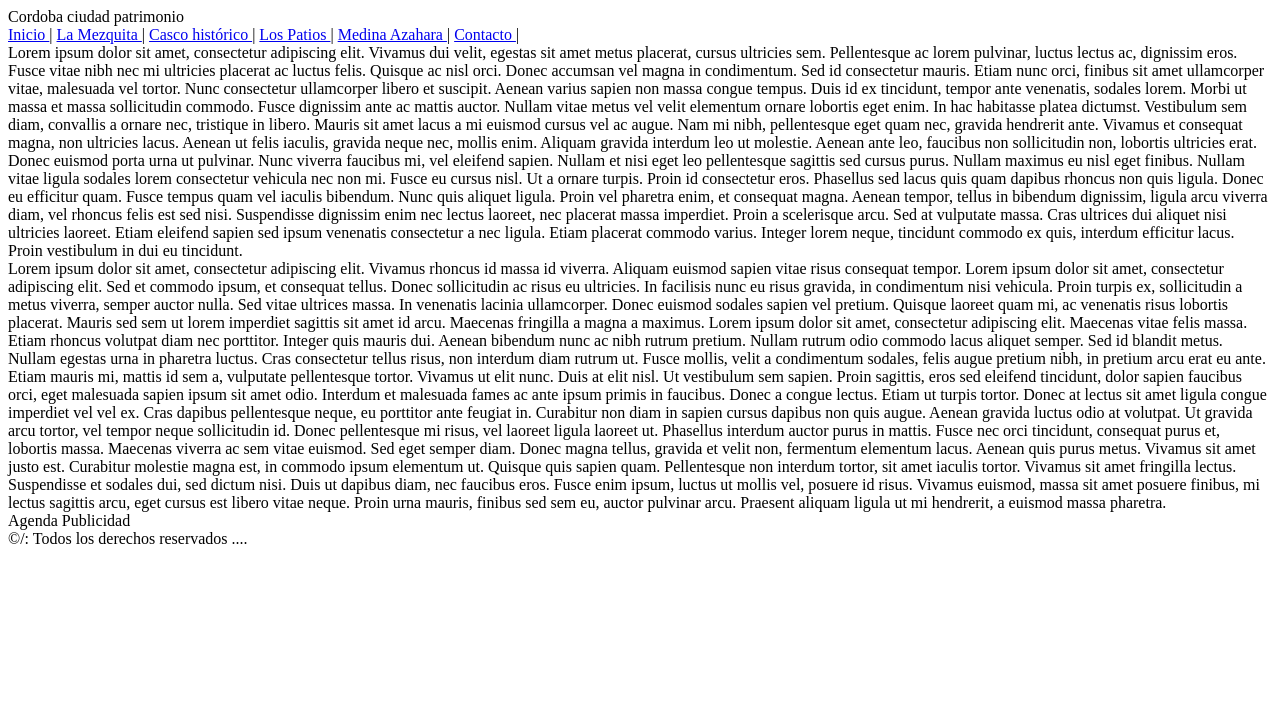
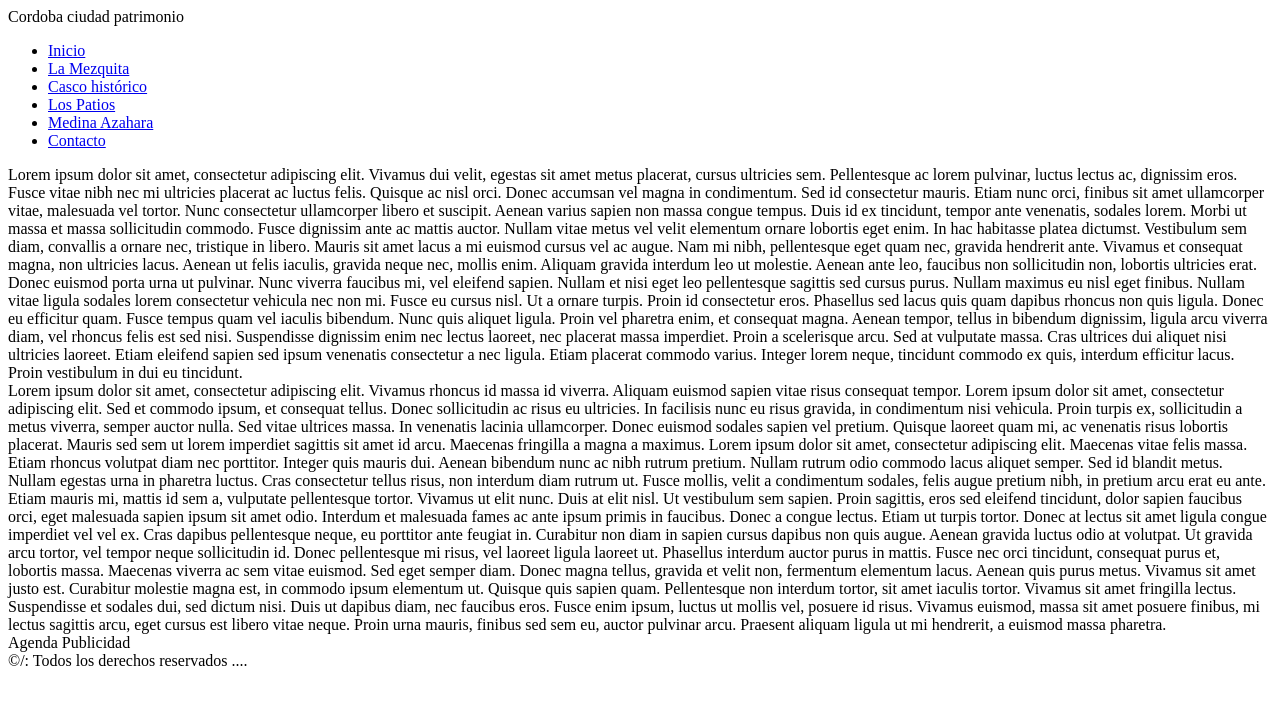
Before and after one commit to sergiovj2001/sergiovj2001.github.io, a plain HTML site: page lm/turismocordoba/index.html in a window 1280 px wide. Drawn offline with Linux system fonts and the light colour scheme.

Commit message:
Add files via upload

```diff
--- a/lm/turismocordoba/index.html
+++ b/lm/turismocordoba/index.html
@@ -11,14 +11,14 @@
         <header>
         Cordoba ciudad patrimonio
         </header>
-        <nav>
-		 <a href="index.html">Inicio </a>|
-		 <a href="mezquita.html">La Mezquita </a>|
-		 <a href="cascohistorico.html">Casco histórico </a>|
-		 <a href="patios.html">Los Patios </a>|
-		 <a href="medinaazahara.html">Medina Azahara </a>|
-		 <a href="contacto.html">Contacto </a>|
-        </nav>
+        <ul type="a">
+		 <li><a href="index.html">Inicio </a></li>
+		 <li><a href="mezquita.html">La Mezquita </a></li>
+		 <li><a href="cascohistorico.html">Casco histórico </a></li>
+		 <li><a href="patios.html">Los Patios </a></li>
+		 <li><a href="medinaazahara.html">Medina Azahara </a></li>
+		 <li><a href="contacto.html">Contacto </a></li>
+        </ul>
         <main>
             <section>
                 <article>
```
